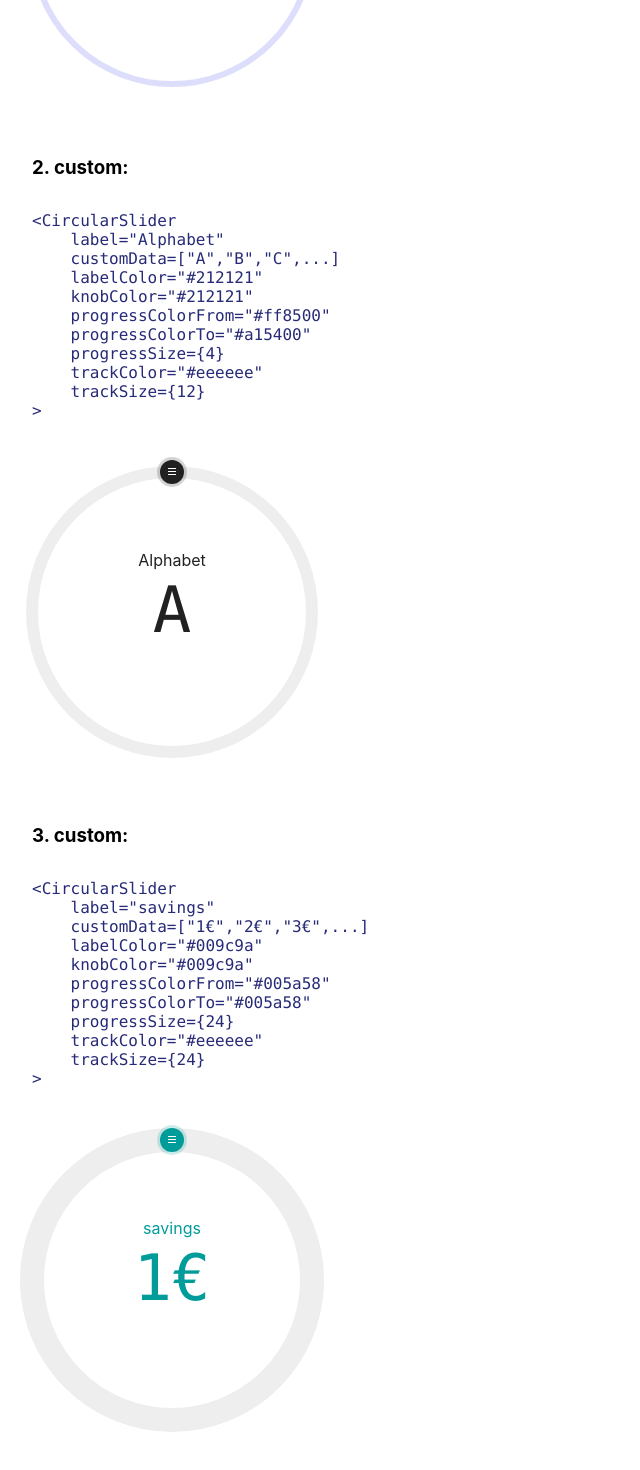
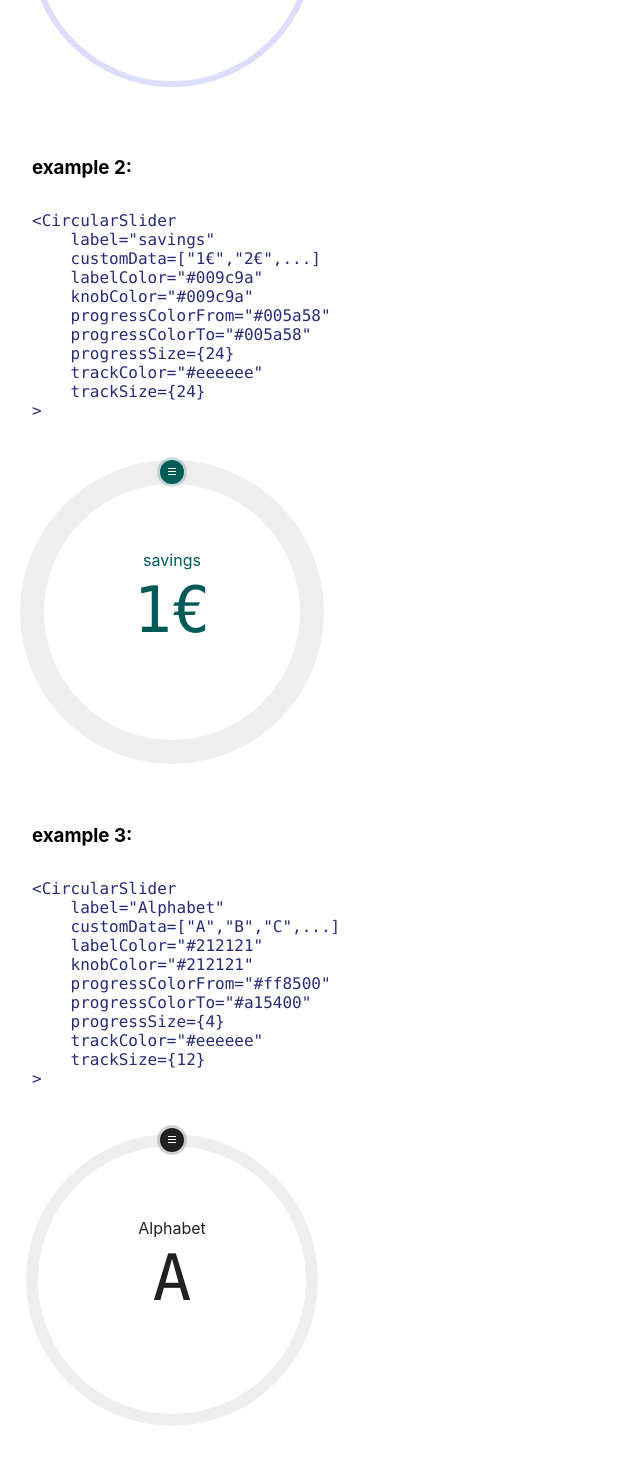
Before and after one commit to fseehawer/react-circular-slider, a React (Create React App) app: page / in a window 1280 px wide. Shown: the part 462-1932 px from the top of the page, without its empty margins (0-640 px from the left). Built offline with nearby package versions, Linux system fonts and the light colour scheme.

Commit message:
Change examples

```diff
--- a/package.json
+++ b/package.json
@@ -1,6 +1,6 @@
 {
   "name": "@fseehawer/react-circular-slider",
-  "version": "1.0.9",
+  "version": "1.1.0",
   "description": "A customizable circular slider with no dependencies.",
   "main": "index.js",
   "repository": {
--- a/src/App.js
+++ b/src/App.js
@@ -25,7 +25,7 @@ const App = () => {
     return (
         <div className={css(styles.wrapper)}>
             <h2 className={css(styles.h2)}>react-circular-slider</h2>
-            <h3 className={css(styles.h3)}>1. default:</h3>
+            <h3 className={css(styles.h3)}>example 1:</h3>
             <pre>
                 {`<CircularSlider
     onChange={onSliderChange}
@@ -36,7 +36,34 @@ const App = () => {
                 onChange={onSliderChange}
             />
             <p>&nbsp;</p>
-            <h3 className={css(styles.h3)}>2. custom:</h3>
+            <h3 className={css(styles.h3)}>example 2:</h3>
+            <pre>
+                {`<CircularSlider
+    label="savings"
+    customData=["1€","2€",...]
+    labelColor="#009c9a"
+    knobColor="#009c9a"
+    progressColorFrom="#005a58"
+    progressColorTo="#005a58"
+    progressSize={24}
+    trackColor="#eeeeee"
+    trackSize={24}
+>`}
+            </pre>
+            <p>&nbsp;</p>
+            <CircularSlider
+                label="savings"
+                labelColor={"#005a58"}
+                knobColor={"#005a58"}
+                progressColorFrom={"#009c9a"}
+                progressColorTo={"#009c9a"}
+                progressSize={24}
+                trackColor={"#eeeeee"}
+                trackSize={24}
+                customData={["1€","2€","3€","4€","5€","6€","7€","8€","9€","10€","20€","30€","40€","50€","60€","70€","80€","90€","100€","200€","300€","400€","500€","600€","700€","800€","900€","1000€","2000€","3000€","4000€","5000€","6000€","7000€","8000€","9000€","10000€"]}
+            />
+            <p>&nbsp;</p>
+            <h3 className={css(styles.h3)}>example 3:</h3>
             <pre>
                 {`<CircularSlider
     label="Alphabet"
@@ -63,33 +90,6 @@ const App = () => {
                 customData={"ABCDEFGHIJKLMNOPQRSTUVWXYZ".split("")}
             />
             <p>&nbsp;</p>
-            <h3 className={css(styles.h3)}>3. custom:</h3>
-            <pre>
-                {`<CircularSlider
-    label="savings"
-    customData=["1€","2€","3€",...]
-    labelColor="#009c9a"
-    knobColor="#009c9a"
-    progressColorFrom="#005a58"
-    progressColorTo="#005a58"
-    progressSize={24}
-    trackColor="#eeeeee"
-    trackSize={24}
->`}
-            </pre>
-            <p>&nbsp;</p>
-            <CircularSlider
-                label="savings"
-                labelColor={"#009c9a"}
-                knobColor={"#009c9a"}
-                progressColorFrom={"#005a58"}
-                progressColorTo={"#005a58"}
-                progressSize={24}
-                trackColor={"#eeeeee"}
-                trackSize={24}
-                customData={["1€","2€","3€","4€","5€","6€","7€","8€","9€","10€","20€","30€","40€","50€","60€","70€","80€","90€","100€","200€","300€","400€","500€","600€","700€","800€","900€","1000€","2000€","3000€","4000€","5000€","6000€","7000€","8000€","9000€","10000€"]}
-            />
-            <p>&nbsp;</p>
         </div>
     );
 };
```
Also changed, not shown: 9 other files (tests, documents, lock files or other folders).
